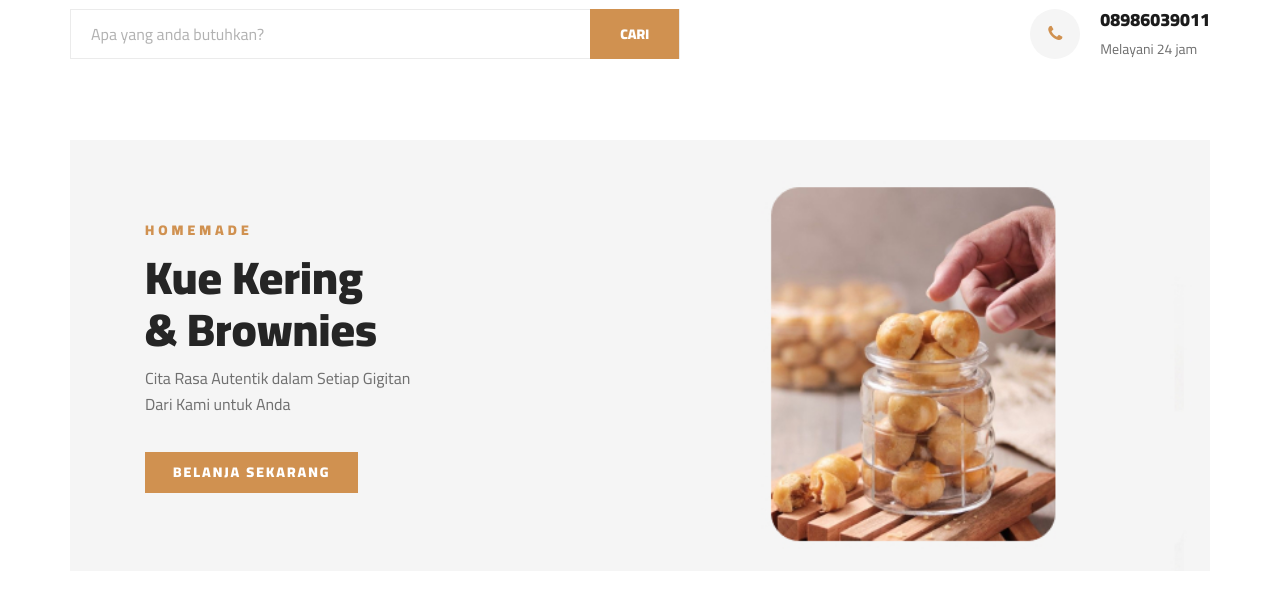
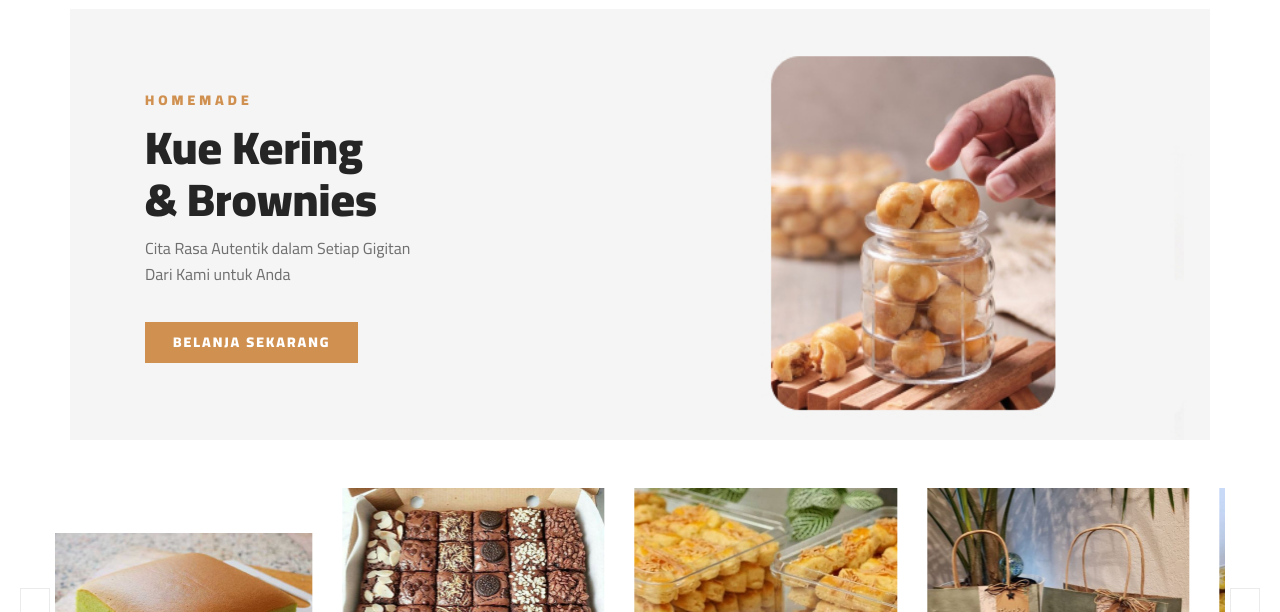
Before and after one commit to fivysafitri24/UI-ecommerce, a plain HTML site: page index.html in a window 1280 px wide. Shown: the part 129-741 px from the top of the page. Drawn offline with Linux system fonts and the light colour scheme.

Commit message:
Update index.html

```diff
--- a/index.html
+++ b/index.html
@@ -106,39 +106,6 @@
             </div>
         </header>
         <!-- Header Section End -->
-
-        <!-- Hero Section Begin -->
-        <section class="hero">
-            <div class="container">
-                <div class="row">
-                    <div class="col-lg-12">
-                        <div class="hero__search">
-                            <div class="hero__search__form">
-                                <form action="#">
-                                    <input
-                                        type="text"
-                                        placeholder="Apa yang anda butuhkan?"
-                                    />
-                                    <button type="submit" class="site-btn">
-                                        Cari
-                                    </button>
-                                </form>
-                            </div>
-                            <div class="hero__search__phone">
-                                <div class="hero__search__phone__icon">
-                                    <i class="fa fa-phone"></i>
-                                </div>
-                                <div class="hero__search__phone__text">
-                                    <h5>08986039011</h5>
-                                <span>Melayani 24 jam</span>
-                                </div>
-                            </div>
-                        </div>
-                    </div>
-                </div>
-            </div>
-        </section>
-        <!-- Hero Section End -->
 
         <!-- Breadcrumb Section Begin -->
         <section class="mb-5">
```
